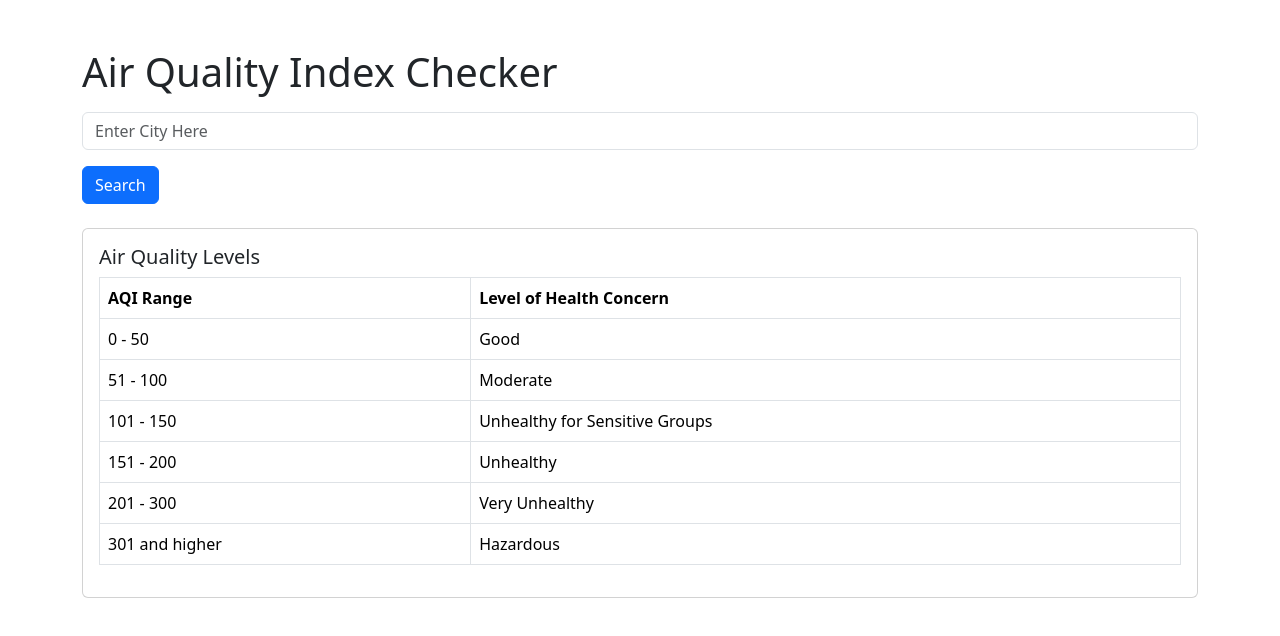
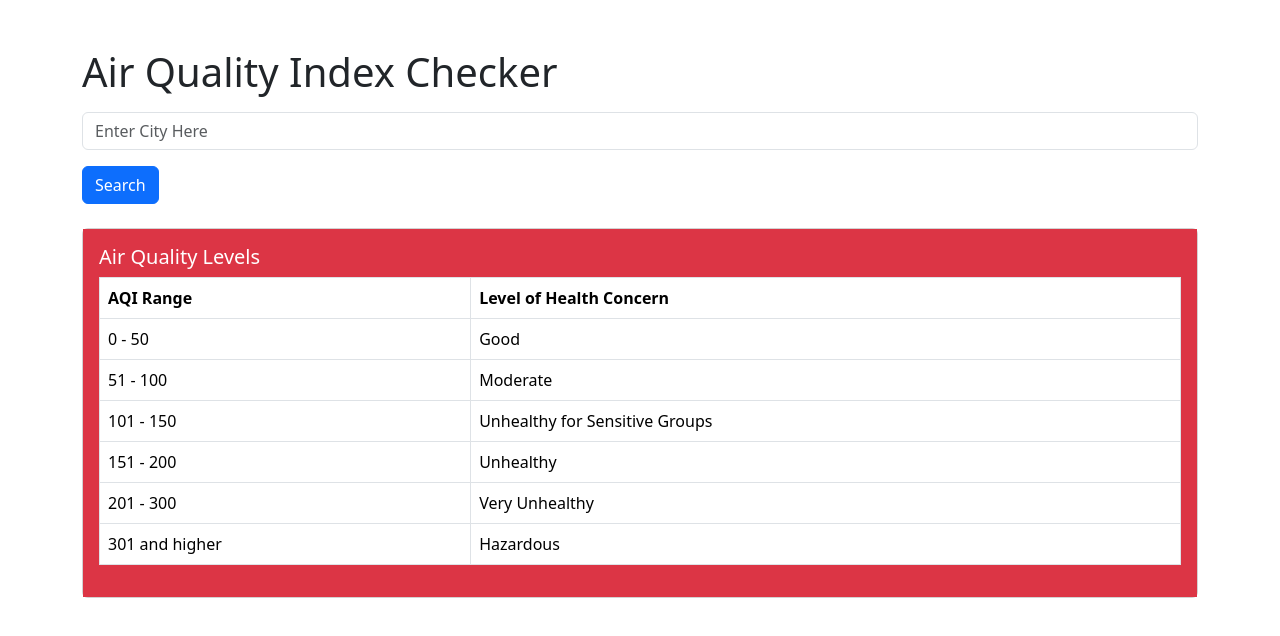
Before and after one commit to felix1805/react-air-quality-application, a React (Create React App) app: page / in a window 1280 px wide. Shown: the top 636 px of the page. Built offline with nearby package versions, Linux system fonts and the light colour scheme.

Commit message:
added further styling

```diff
--- a/src/AirQualityCard.js
+++ b/src/AirQualityCard.js
@@ -17,7 +17,7 @@ const getCardColor = (aqi) => {
 }
 
 const AirQualityCard = ({ data }) => {
-  const { aqi, city, dominentpol, time, iaqi } = data
+  const { aqi, city, dominentpol, time, iaqi, forecast } = data
   const cardColor = getCardColor(aqi)
   return (
     <div className={`card mb-4 ${cardColor}`}>
--- a/src/AirQualityLevelsTable.js
+++ b/src/AirQualityLevelsTable.js
@@ -11,7 +11,7 @@ const AirQualityLevelsTable = () => {
   ]
   return (
     <div className="card mb-4">
-      <div className="card-body">
+      <div className="card-body bg-danger text-white">
         <h5 className="card-title">Air Quality Levels</h5>
         <table className="table table-bordered">
           <thead>
--- a/src/App.js
+++ b/src/App.js
@@ -15,7 +15,7 @@ function App() {
     try {
       const response = await fetch(`https://api.waqi.info/feed/${city}/?token=${process.env.REACT_APP_AQI_TOKEN}`)
       const data = await response.json()
-      console.log(data)
+      console.log(data.data)
       if (response.ok && data.status === 'ok') {
         setAirQualityData(data.data)
         setError(null)
--- a/src/PollutantInfo.js
+++ b/src/PollutantInfo.js
@@ -20,7 +20,7 @@ const PollutantInfo = ({ pollutant }) => {
     }
   }
   return (
-    <div className='card mb-4'>
+    <div className='card mb-4 bg-warning'>
       <div className='card-body'>
         <h4 className='card-title'>{pollutant.toUpperCase()} Information</h4>
         <p className='card-text'>{getPollutantInfo(pollutant)}</p>
```
